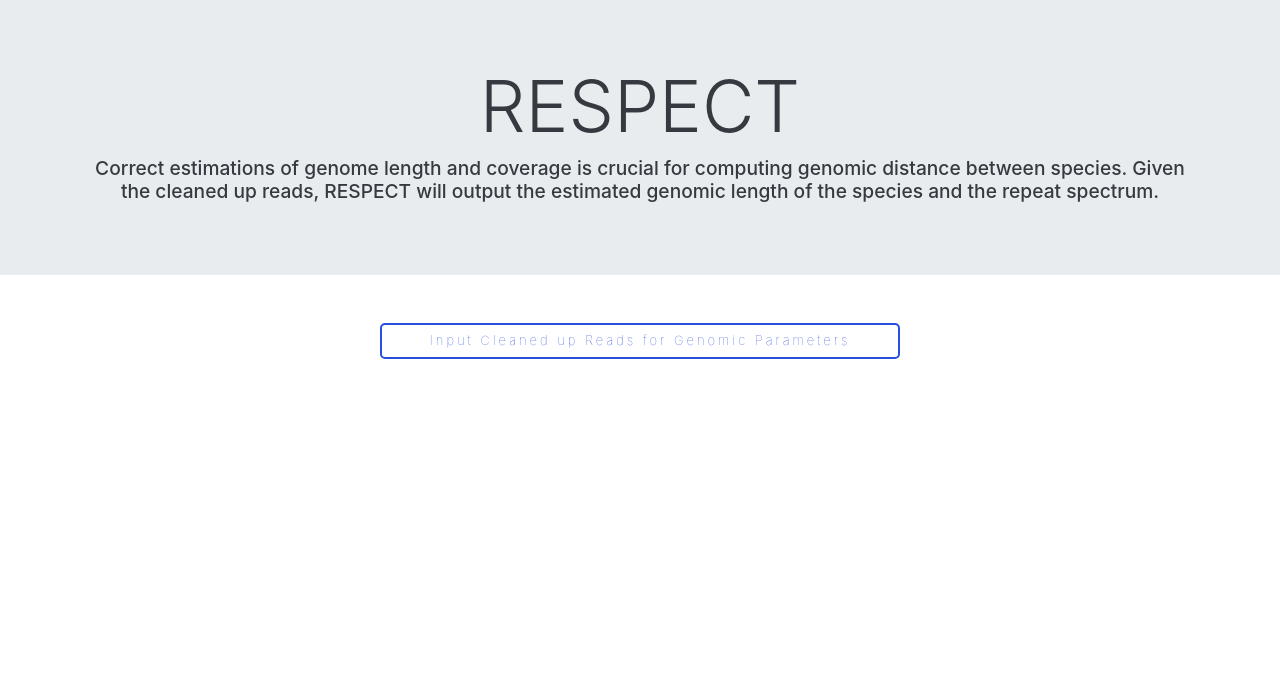
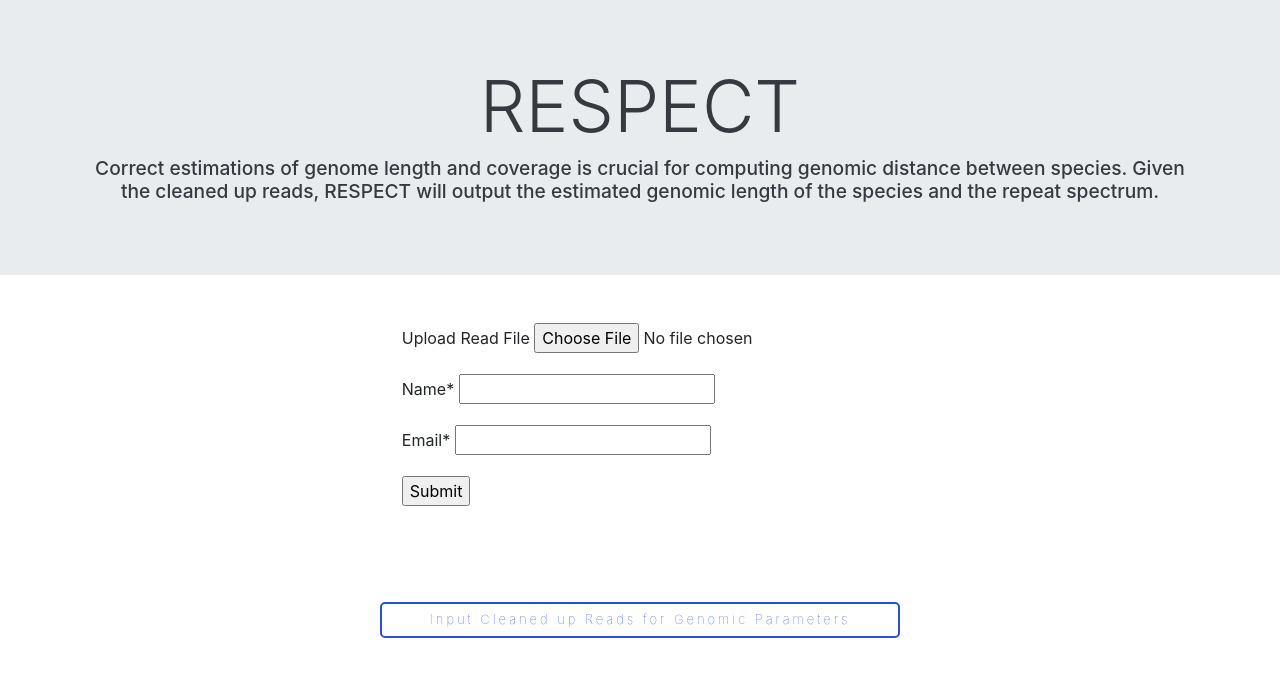
Before and after one commit to sarahki511/senior-design, a Flask app: page /respect in a window 1280 px wide. Shown: the part 76-753 px from the top of the page. Run offline with Flask 2, Linux system fonts and the light colour scheme; some libraries are stand-ins or nearby versions.

Commit message:
added forms

```diff
--- a/app.py
+++ b/app.py
@@ -1,27 +1,59 @@
-from flask import Flask, redirect, url_for, render_template
-# from flask_bootstrap import Bootstrap
+from flask import Flask, redirect, url_for, render_template, flash
+from forms import inputForm
+from werkzeug.utils import secure_filename
+import os
+import subprocess
+# import locAL3 as lc3
+# import xAndyPlot as xyPlot
+
 
 app = Flask(__name__)
+app.config['SECRET_KEY'] = '\xd8\xf1\xa5\xdd\x8eD\xf7\xdf]\xe7\x05\xf79\xa3\x0e\xd1'
+uploads_dir = os.path.join(app.instance_path, 'uploads')
+os.makedirs(uploads_dir, exist_ok=True)
+
 # Bootstrap(app)
 @app.route("/")
 def home():
     return render_template("index.html", title = "HOME", id = "home")
 
-@app.route("/consult")
+@app.route("/consult", methods=('GET', 'POST'))
 def consult():
-    return render_template("consult.html", title = "CONSULT", id = "consult")
+    return getForm("consult")
+    # return render_template("consult.html", title = "CONSULT", id = "consult")
 
-@app.route("/respect")
+
+@app.route("/respect", methods=('GET', 'POST'))
 def respect():
-    return render_template("respect.html", title = "RESPECT", id = "respect")
+    return getForm("respect")
+    return render_template("respect.html", title = "RESPECT", id = "respect", form = form)
 
-@app.route("/apples")
+
+@app.route("/apples", methods=('GET', 'POST'))
 def apples():
-    return render_template("apples.html", title = "APPLES", id = "apples")
+    return getForm("apples")
+    # return render_template("apples.html", title = "APPLES", id = "apples")
 
-@app.route("/misa")
+@app.route("/misa", methods=('GET', 'POST'))
 def misa():
-    return render_template("misa.html", title = "MISA", id = "misa")
+    return getForm("misa")
+    # return render_template("misa.html", title = "MISA", id = "misa")
+
+@app.route("/pending")
+def pending():
+    return render_template("pending.html", title = "PENDING", id = "pending")
+
+def getForm(currentPg):
+    form = inputForm()
+    htmlLink = currentPg + ".html"
+    if form.validate_on_submit():
+        # folderDir = os.path.join(os.path.dirname(app.instance_path), 'static','assets' )
+        seqFile = form.sequenceFile.data
+        fileName = secure_filename(seqFile.filename)
+        seqFile.save(os.path.join(uploads_dir, fileName))
+        flash('Document uploaded successfully!')
+        return redirect("pending.html")
+    return render_template(htmlLink, title = currentPg.upper(), id = currentPg, form = form)
 
 if __name__ == "__main__":
     app.run(debug=True)
--- /dev/null
+++ b/forms.py
@@ -0,0 +1,38 @@
+from flask_wtf import FlaskForm
+from wtforms import StringField, TextField, SubmitField
+from wtforms.validators import DataRequired, Length, Optional, Email
+from flask_wtf.file import FileField, FileAllowed, FileRequired
+
+class inputForm(FlaskForm):
+    """ sql form format:
+        variable = fieldtype('variable name', [validators = [validator type], message = "error message"])
+    """
+
+    # input 1 upload seqeunce
+    sequenceFile = FileField(
+        'Sequence File', validators = [DataRequired(), FileAllowed(['csv', 'txt'], 'csv and txt files only')])
+    # input -> name
+    name = StringField(
+        'Name*',
+        [DataRequired()]
+    )
+    # input -> email
+    email = StringField(
+        'Email*',
+        [
+            DataRequired(),
+            Email(message = ('Not a valid email address.'))
+
+        ]
+    )
+    submit = SubmitField('Submit')
+
+    # def validate(self):
+    #     if not super(inputForm, self).validate():
+    #         return False
+    #     if not self.textSequence.data and not self.sequenceFile.data:
+    #         message = "at least one of the field must be filled out"
+    #         self.textSequence.append(message)
+    #         self.sequenceFile.append(message)
+    #         return False
+    #     return True
--- /dev/null
+++ b/run.py
@@ -0,0 +1,4 @@
+from app import app
+
+if __name__ == "__main__":
+    app.run(debug=True)
--- a/templates/respect.html
+++ b/templates/respect.html
@@ -3,7 +3,9 @@
 Correct estimations of genome length and coverage is crucial for computing genomic distance between species.
 Given the cleaned  up reads, RESPECT will output the estimated genomic length of the species and the repeat spectrum.
 {%endblock%}
-
+{%block content%}
+<div class =
+{%endblock%}
 {%block button%}
 Input Cleaned up Reads for Genomic Parameters
 {%endblock%}
--- a/templates/toolbase.html
+++ b/templates/toolbase.html
@@ -13,6 +13,36 @@
                     </div>
                 </div>
             </div>
+            <div class = "container d-flex align-center justify-content-center py-5">
+                <form method = "POST" action = "{{ url_for(id) }}" enctype="multipart/form-data">
+                    <div class = "row">
+                        <div class="form-group">
+                            <label for="inputSeq">Upload Read File</label>
+                            <!-- <input type="file" class="form-control-file" id="inputSeq"> -->
+                            {{form.sequenceFile}}
+                        </div>
+                    </div>
+                    <div class = "row">
+                        <div class="form-group">
+                            {{ form.name.label}}
+                            {{   form.name}}
+                        </div>
+                    </div>
+                    <div class = "row">
+                        <div class="form-group">
+                            {{ form.email.label}}
+                            {{   form.email}}
+                        </div>
+                    </div>
+                    <div class = "row">
+                        {{form.submit}}
+                        <!-- <button type="submit" class="btn btn-primary">Submit</button> -->
+                    </div>
+                    </div>
+
+                </form>
+                {%block form%}{%endblock%}
+            </div>
             <div class = "container d-flex justify-content-center py-5">
                 <button type="submit" class="btn btn-outline-primary  btn-md justify-self-center align-self-center px-5"
              style = "font-weight: 100; border-radius: 5px !important; letter-spacing: 3px; font-size: small;">{%block button%}{%endblock%}</button>
```
Also changed, not shown: templates/pending.html (added, +18 -0 lines), 1 other file.
